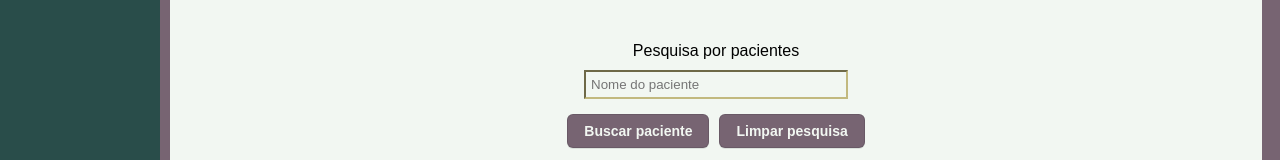
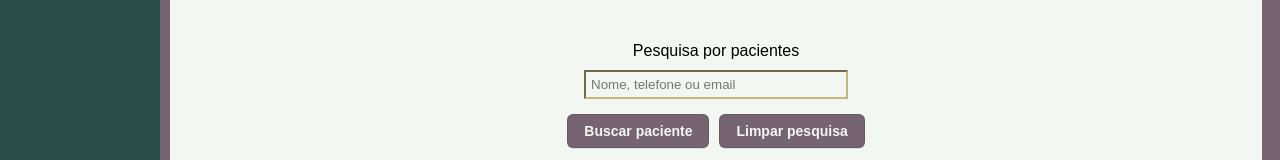
Before and after one commit to heloiseap/LABMedical, an Angular app in the folder LABMedical/: page /inicio in a window 1280 px wide. Shown: the part 448-608 px from the top of the page. Built offline with nearby package versions, Linux system fonts and the light colour scheme.

Commit message:
pesquisa paciente nome/email/tel

```diff
--- a/LABMedical/src/app/inicio/inicio.component.html
+++ b/LABMedical/src/app/inicio/inicio.component.html
@@ -23,8 +23,8 @@
     <label for="nomePesquisa">Pesquisa por pacientes</label>
     <input
       type="text"
-      placeholder="Nome do paciente"
-      [(ngModel)]="nomePesquisa"
+      placeholder="Nome, telefone ou email"
+      [(ngModel)]="pesquisa"
       id="nomePesquisa"
     />
     <div>
--- a/LABMedical/src/app/inicio/inicio.component.ts
+++ b/LABMedical/src/app/inicio/inicio.component.ts
@@ -24,17 +24,15 @@ export class InicioComponent implements OnInit {
   numExames: number = this.exameService.quantidadeExames();
   pacienteLista = this.pacienteService.pegarNove();
 
-  ngOnInit(): void {
+  ngOnInit(): void {}
 
-  }
-
-  nomePesquisa: string = ''
+  pesquisa: string = '';
 
   buscarPaciente() {
-    this.pacienteLista = this.pacienteService.buscarPaciente(this.nomePesquisa)
+    this.pacienteLista = this.pacienteService.buscarPaciente(this.pesquisa);
   }
 
   limparPesquisa() {
-    this.pacienteLista = this.pacienteService.pegarNove()
+    this.pacienteLista = this.pacienteService.pegarNove();
   }
 }
--- a/LABMedical/src/app/mod-paciente/paciente.service.ts
+++ b/LABMedical/src/app/mod-paciente/paciente.service.ts
@@ -12,8 +12,15 @@ export class PacienteService {
     return pacientes.length;
   }
 
-  buscarPaciente(nome: string) {
-    return pacientes.filter((paciente) => paciente.nome === nome);
+  buscarPaciente(parametro: string) {
+    let porNome = pacientes.filter((paciente) => paciente.nome === parametro);
+    let porEmail = pacientes.filter((paciente) => paciente.email === parametro);
+    let porTelefone = pacientes.filter(
+      (paciente) => paciente.telefone === parametro
+    );
+    let resultado: any = [porNome, porEmail, porTelefone];
+
+    return resultado.filter((array: string | any[]) => array.length > 0)[0];
   }
 
   pegarNove() {
--- a/LABMedical/src/app/registrar/registrar-paciente/registrar-paciente.component.ts
+++ b/LABMedical/src/app/registrar/registrar-paciente/registrar-paciente.component.ts
@@ -54,8 +54,7 @@ export class RegistrarPacienteComponent implements OnInit {
     numero: 0,
     complemento: '',
     bairro: '',
-    pontoReferencia: ''
-
+    pontoReferencia: '',
   };
   constructor(
     private enderecoService: EnderecoService,
```
